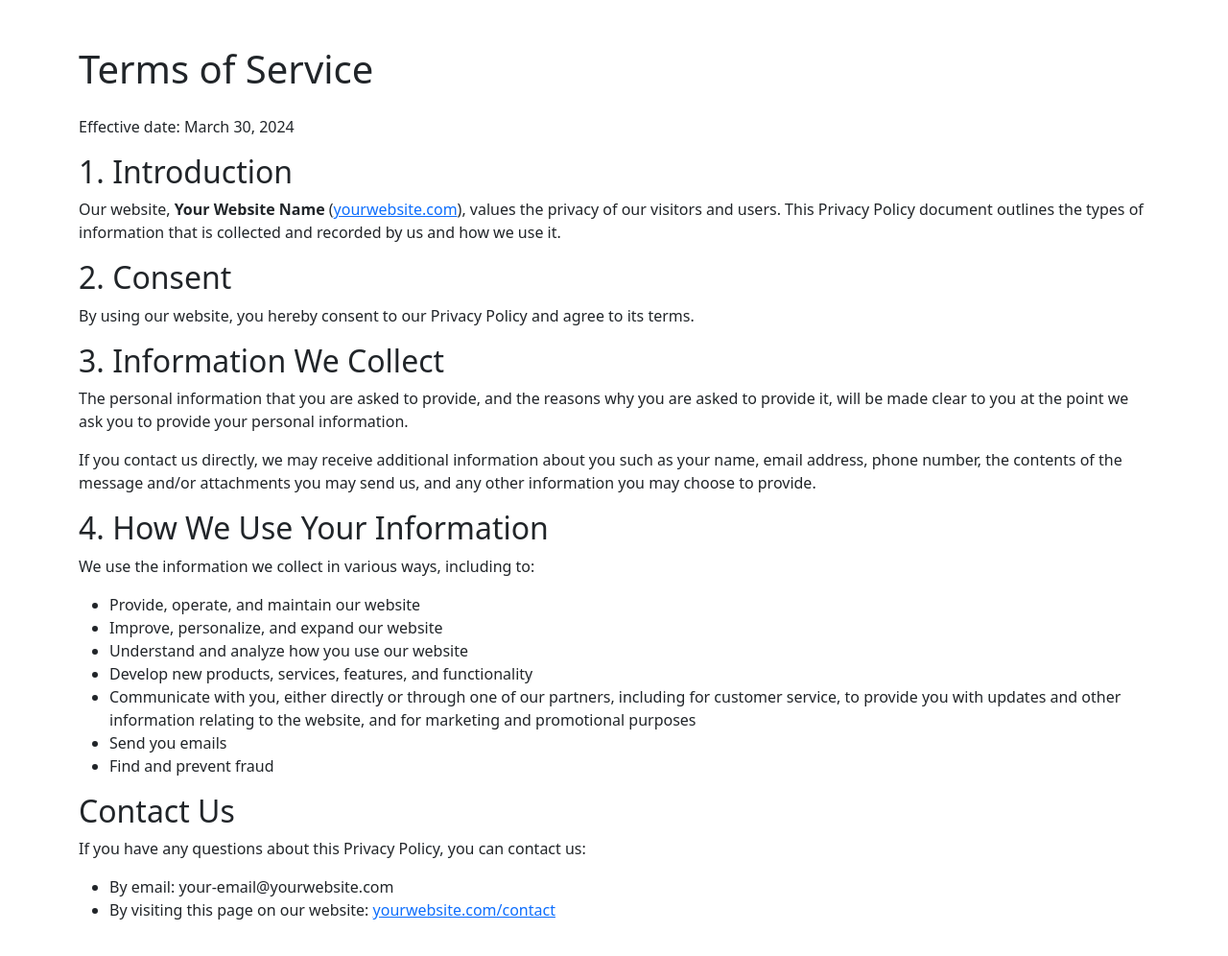
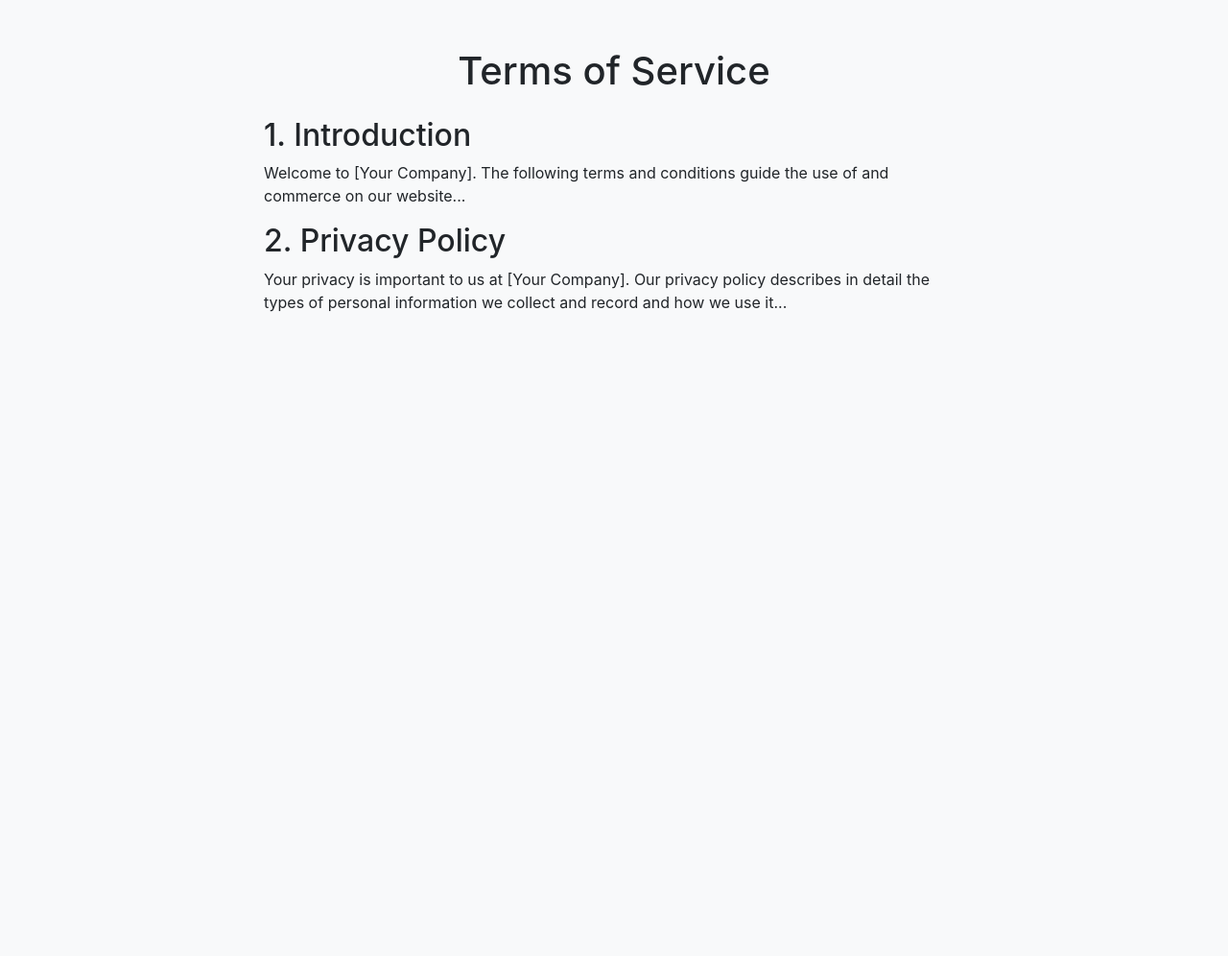
Before and after one commit to assadiandre/dm-tos-pp, a plain HTML site: page terms-of-service/index.html in a window 1280 px wide. Shown: the whole page at 96% size. After the commit the page ends 800 px from the top, so only its background shows below. Drawn offline with nearby package versions, Linux system fonts and the light colour scheme.

Commit message:
added new page

```diff
--- a/terms-of-service/index.html
+++ b/terms-of-service/index.html
@@ -3,50 +3,40 @@
 <head>
     <meta charset="UTF-8">
     <meta name="viewport" content="width=device-width, initial-scale=1.0">
-    <title>Terms Of Service</title>
+    <title>Terms of Service</title>
     <!-- Bootstrap CSS -->
-    <link href="https://stackpath.bootstrapcdn.com/bootstrap/5.1.3/css/bootstrap.min.css" rel="stylesheet">
+    <link href="https://stackpath.bootstrapcdn.com/bootstrap/4.5.2/css/bootstrap.min.css" rel="stylesheet">
+    <style>
+        body {
+            background-color: #f8f9fa; /* A light grey background */
+        }
+        .tos-container {
+            margin-top: 50px;
+        }
+    </style>
 </head>
 <body>
 
-<div class="container my-5">
-    <h1 class="mb-4">Terms of Service </h1>
-
-    <p class="mb-3">Effective date: March 30, 2024</p>
-
-    <h2>1. Introduction</h2>
-    <p>Our website, <span class="fw-bold">Your Website Name</span> (<a href="#">yourwebsite.com</a>), values the privacy of our visitors and users. This Privacy Policy document outlines the types of information that is collected and recorded by us and how we use it.</p>
-
-    <h2>2. Consent</h2>
-    <p>By using our website, you hereby consent to our Privacy Policy and agree to its terms.</p>
-
-    <h2>3. Information We Collect</h2>
-    <p>The personal information that you are asked to provide, and the reasons why you are asked to provide it, will be made clear to you at the point we ask you to provide your personal information.</p>
-    <p>If you contact us directly, we may receive additional information about you such as your name, email address, phone number, the contents of the message and/or attachments you may send us, and any other information you may choose to provide.</p>
-
-    <h2>4. How We Use Your Information</h2>
-    <p>We use the information we collect in various ways, including to:</p>
-    <ul>
-        <li>Provide, operate, and maintain our website</li>
-        <li>Improve, personalize, and expand our website</li>
-        <li>Understand and analyze how you use our website</li>
-        <li>Develop new products, services, features, and functionality</li>
-        <li>Communicate with you, either directly or through one of our partners, including for customer service, to provide you with updates and other information relating to the website, and for marketing and promotional purposes</li>
-        <li>Send you emails</li>
-        <li>Find and prevent fraud</li>
-    </ul>
-
-    <!-- Add more sections as needed -->
-
-    <h2>Contact Us</h2>
-    <p>If you have any questions about this Privacy Policy, you can contact us:</p>
-    <ul>
-        <li>By email: your-email@yourwebsite.com</li>
-        <li>By visiting this page on our website: <a href="#">yourwebsite.com/contact</a></li>
-    </ul>
+<div class="container tos-container">
+    <div class="row justify-content-center">
+        <div class="col-md-8">
+            <h1 class="text-center mb-4">Terms of Service</h1>
+            <section>
+                <h2>1. Introduction</h2>
+                <p>Welcome to [Your Company]. The following terms and conditions guide the use of and commerce on our website...</p>
+            </section>
+            <section>
+                <h2>2. Privacy Policy</h2>
+                <p>Your privacy is important to us at [Your Company]. Our privacy policy describes in detail the types of personal information we collect and record and how we use it...</p>
+            </section>
+            <!-- Add more sections as needed -->
+        </div>
+    </div>
 </div>
 
-<!-- Bootstrap Bundle with Popper -->
-<script src="https://stackpath.bootstrapcdn.com/bootstrap/5.1.3/js/bootstrap.bundle.min.js"></script>
+<!-- Bootstrap JS, Popper.js, and jQuery -->
+<script src="https://code.jquery.com/jquery-3.5.1.slim.min.js"></script>
+<script src="https://cdn.jsdelivr.net/npm/@popperjs/core@2.9.1/dist/umd/popper.min.js"></script>
+<script src="https://stackpath.bootstrapcdn.com/bootstrap/4.5.2/js/bootstrap.min.js"></script>
 </body>
 </html>
```
